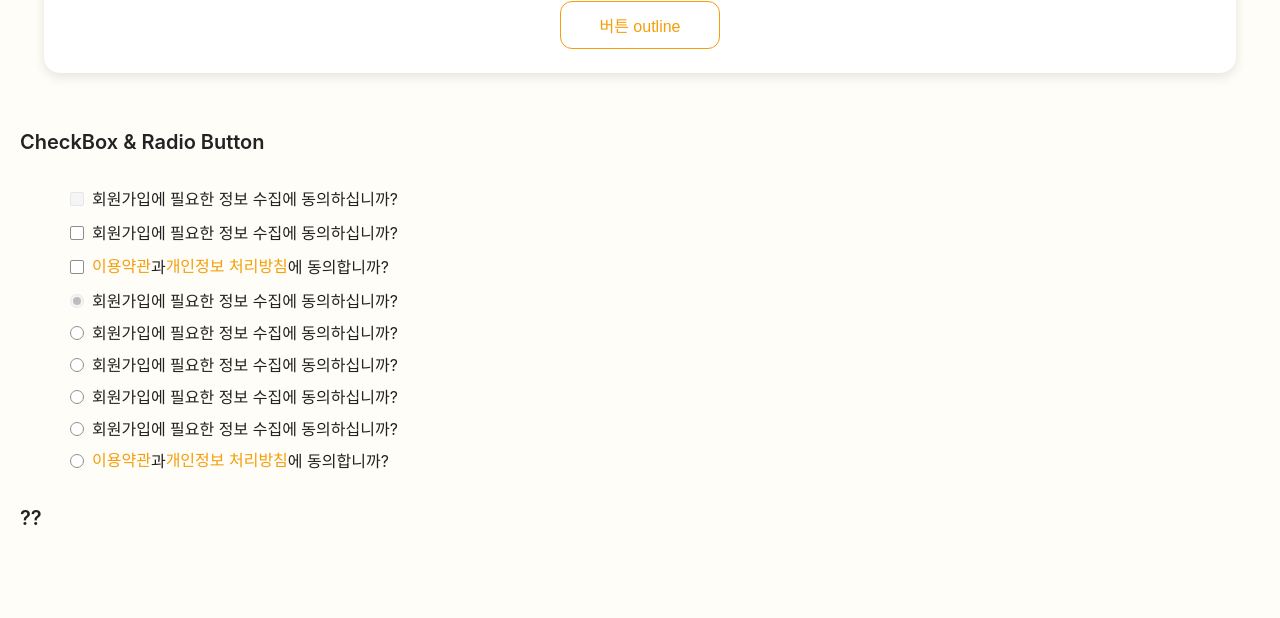
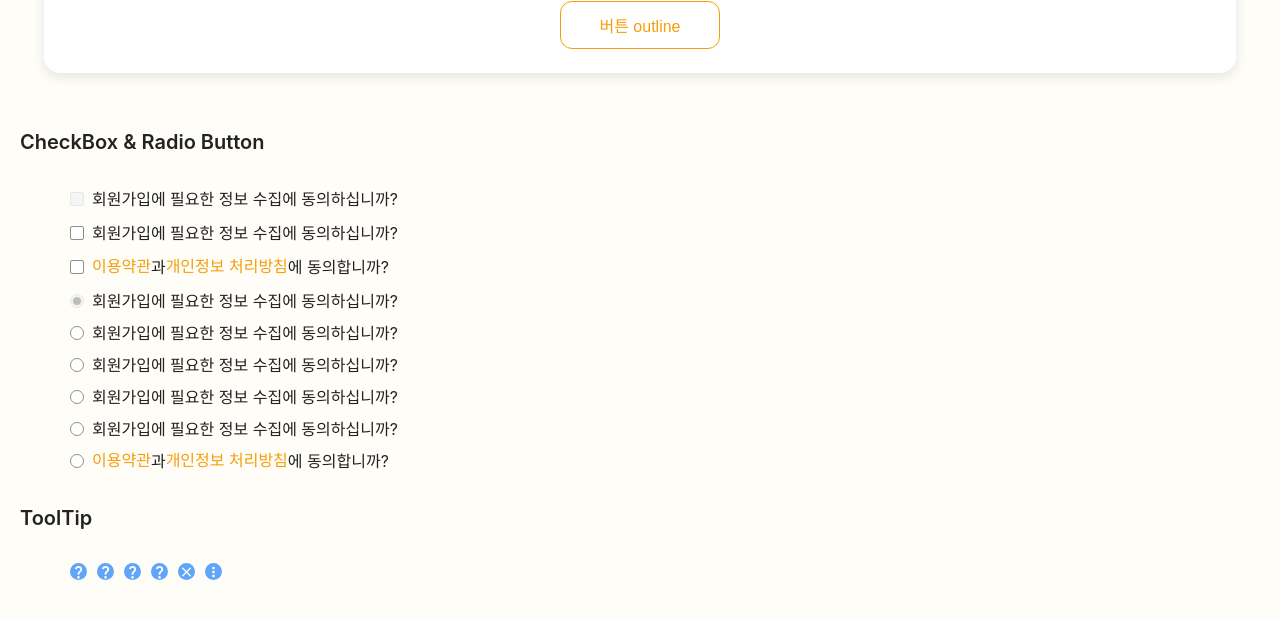
Before and after one commit to NambuDevB1A2/PawConnect, a Next.js app in the folder pawconnect/apps/web/: page / in a window 1280 px wide. Shown: the part 3499-4117 px from the top of the page. Built offline with nearby package versions, Linux system fonts and the light colour scheme.

Commit message:
feat: tooltip 추가

```diff
--- a/pawconnect/apps/web/src/app/globals.css
+++ b/pawconnect/apps/web/src/app/globals.css
@@ -215,11 +215,15 @@ body {
     --input-label-gap: 8px;
     --input-helper-gap: 8px;
 
-    /* CheckBox */
+    /* CheckBox & RadioButton */
 
     --checkbox-size: 14px;
     --checkbox-color-border: #8E8E8E;
     --checkbox-color-checked: var(--color-secondary);
+
+    /* Tooltip */
+
+    --tooltip-size: 17px;
 
     /* Badges */
     --badge-small-height: 24px;
--- a/pawconnect/apps/web/src/app/page.tsx
+++ b/pawconnect/apps/web/src/app/page.tsx
@@ -10,6 +10,7 @@ import CheckBox from '../components/common/CheckBox';
 import { CSSProperties } from "react";
 import RadioButton from "@/components/common/RadioButton";
 import RadioButtonGroup from "@/components/common/RadioButtonGroup";
+import Tooltip from "@/components/common/Tooltip";
 
 export default function Home() {
     const wrapperStyle: CSSProperties = { margin: "20px", paddingBottom: "500px", display: "flex", flexDirection: "column", gap: "30px" };
@@ -161,8 +162,19 @@ export default function Home() {
             </div>
 
 
-            <Typography variant="subtitle">??</Typography>
-
+            <Typography variant="subtitle">ToolTip</Typography>
+            <div style={boxRowStyle}>
+                <Tooltip text="툴팁 텍스트 들어감"></Tooltip>
+                <Tooltip>
+                    <Badge variant="error">error</Badge>
+                    <Typography variant="caption" color="disabled">이렇게 여러 개의 요소를</Typography>
+                    <Typography variant="caption" color="disabled">넣을 수도 있습니다</Typography>
+                </Tooltip>
+                <Tooltip text="Top 툴팁" position="top"></Tooltip>
+                <Tooltip text="Bottom 툴팁" position="bottom"></Tooltip>
+                <Tooltip text="Left 툴팁" position="left" iconName="close"></Tooltip>
+                <Tooltip text="Right 툴팁" position="right" iconName="more_vert"></Tooltip>
+            </div>
 
         </div>
     );
--- a/pawconnect/apps/web/src/components/common/Tooltip.tsx
+++ b/pawconnect/apps/web/src/components/common/Tooltip.tsx
@@ -1 +1,35 @@
-// TODO
+import Icon from "@/components/common/Icon";
+import Typography from "@/components/common/Typography";
+import styles from "@/styles/common/Tooltip.module.css";
+
+type TooltipPosition = "top" | "bottom" | "left" | "right";
+
+interface TooltipProps {
+    children?: React.ReactNode;
+    text?: string;
+    position?: TooltipPosition;
+    iconName?: string;
+    buttonClassName?: string;
+    className?: string;
+}
+
+export default function Tooltip({
+    children,
+    text,
+    position = "bottom",
+    iconName = "question_mark",
+    buttonClassName = "",
+    className = "",
+}: TooltipProps) {
+    return (
+        <div className={styles.wrapper_tooltip}>
+            <button className={`${styles.btn_tooltip} ${buttonClassName}`}>
+                <Icon name={iconName} size="badge" color="white"/>
+            </button>
+            <span className={`${styles.tooltip} ${styles[position]} ${className}`}>
+                {text && <Typography variant="caption" color="disabled">{text}</Typography>}
+                {children}
+            </span>
+        </div>
+    );
+}
--- a/pawconnect/apps/web/src/styles/common/tooltip.module.css
+++ b/pawconnect/apps/web/src/styles/common/tooltip.module.css
@@ -7,11 +7,24 @@
     align-items: center;
 }
 
+.btn_tooltip {
+    display: inline-flex;
+    align-items: center;
+    justify-content: center;
+
+    padding: 0;
+    border: none;
+    border-radius: var(--radius-900);
+    background-color: var(--color-secondary);
+
+    width: var(--tooltip-size);
+    height: var(--tooltip-size);
+
+    cursor: pointer;
+}
+
 .tooltip {
     position: absolute;
-    bottom: calc(100% + var(--spacing-100));
-    left: 50%;
-
     z-index: var(--z-index-tooltip);
 
     min-width: max-content;
@@ -51,16 +64,44 @@
 
 .top {
     bottom: calc(100% + var(--spacing-100));
+    left: 50%;
+    transform: translateX(-50%) translateY(4px);
+}
+
+.wrapper_tooltip:hover .top,
+.wrapper_tooltip:focus-within .top {
+    transform: translateX(-50%) translateY(0);
 }
 
 .bottom {
     top: calc(100% + var(--spacing-100));
+    left: 50%;
+    transform: translateX(-50%) translateY(-4px);
+}
+
+.wrapper_tooltip:hover .bottom,
+.wrapper_tooltip:focus-within .bottom {
+    transform: translateX(-50%) translateY(0);
 }
 
 .left {
     right: calc(100% + var(--spacing-100));
+    top: 50%;
+    transform: translateY(-50%) translateX(4px);
+}
+
+.wrapper_tooltip:hover .left,
+.wrapper_tooltip:focus-within .left {
+    transform: translateY(-50%) translateX(0);
 }
 
 .right {
     left: calc(100% + var(--spacing-100));
+    top: 50%;
+    transform: translateY(-50%) translateX(-4px);
 }
+
+.wrapper_tooltip:hover .right,
+.wrapper_tooltip:focus-within .right {
+    transform: translateY(-50%) translateX(0);
+}
```
